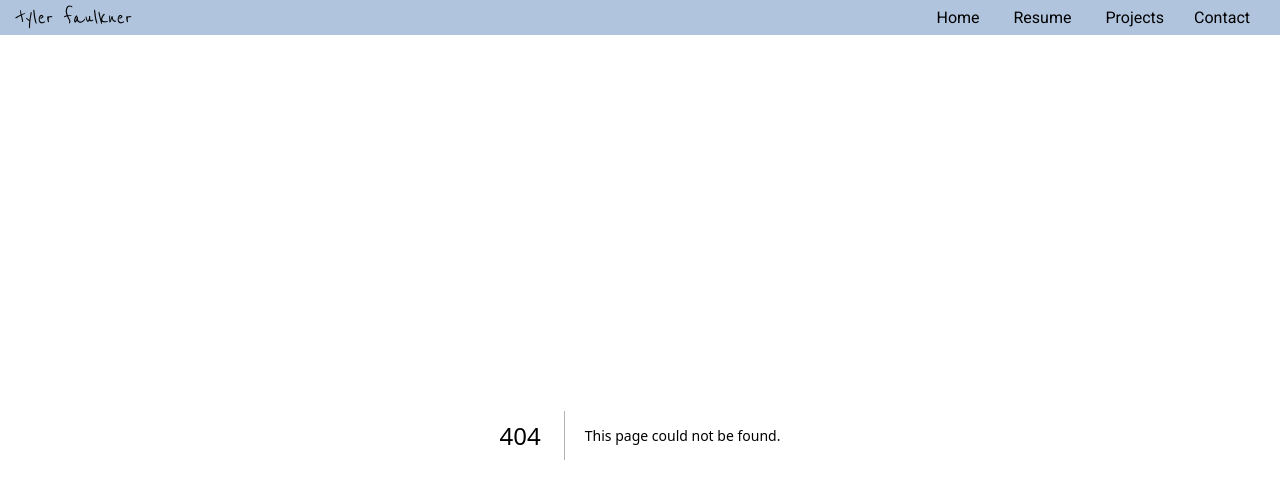
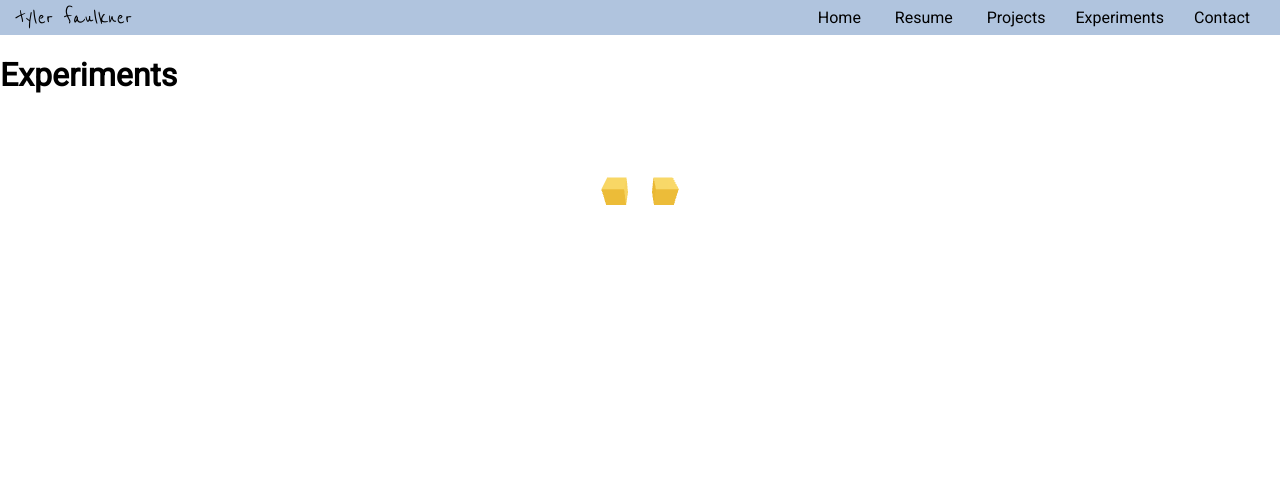
Before and after one commit to tylerfaulkner/tyler-faulkner-site, a Next.js app: page /experiments in a window 1280 px wide. Before the commit this address had no page. Shown: the top 498 px of the page. Built offline with nearby package versions, Linux system fonts and the light colour scheme.

Commit message:
Recreated Example Three-Fiber Example

```diff
--- a/components/topbar.js
+++ b/components/topbar.js
@@ -38,6 +38,7 @@ export default function TopBar() {
                 <Link href={"/"} className="topelement">Home</Link>
                 <Link href={"/Tyler Faulkner Resume 2023.pdf"} className="topelement"> Resume </Link>
                 <Link href={"/projects"} className="topelement">Projects</Link>
+                <Link href={"/experiments"} className="topelement">Experiments</Link>
                 <Link href={"/contact"} className="topelement">Contact</Link>
             </div>  :
             <a onClick={click}>
--- a/package.json
+++ b/package.json
@@ -10,6 +10,8 @@
     "@mdx-js/loader": "^2.1.5",
     "@mdx-js/react": "^2.1.5",
     "@next/mdx": "^13.0.5",
+    "@react-three/fiber": "^8.12.0",
+    "@types/three": "^0.149.0",
     "bootstrap": "^5.2.1",
     "emailjs": "^4.0.1",
     "eslint-config-next": "^13.0.4",
@@ -23,6 +25,7 @@
     "remark-math": "^5.1.1",
     "remark-prism": "^1.3.6",
     "remark-rehype": "^10.1.0",
-    "sharp": "^0.31.3"
+    "sharp": "^0.31.3",
+    "three": "^0.150.1"
   }
 }
--- /dev/null
+++ b/pages/experiments/index.js
@@ -0,0 +1,40 @@
+import React, {useRef, useState} from "react";
+import { Canvas, useFrame } from '@react-three/fiber'
+
+function Box(props) {
+  // This reference gives us direct access to the THREE.Mesh object
+  const ref = useRef()
+  // Hold state for hovered and clicked events
+  const [hovered, hover] = useState(false)
+  const [clicked, click] = useState(false)
+  // Subscribe this component to the render-loop, rotate the mesh every frame
+  useFrame((state, delta) => (ref.current.rotation.x += delta))
+  // Return the view, these are regular Threejs elements expressed in JSX
+  return (
+    <mesh
+      {...props}
+      ref={ref}
+      scale={clicked ? 1.5 : 1}
+      onClick={(event) => click(!clicked)}
+      onPointerOver={(event) => hover(true)}
+      onPointerOut={(event) => hover(false)}>
+      <boxGeometry args={[1, 1, 1]} />
+      <meshStandardMaterial color={hovered ? 'hotpink' : 'orange'} />
+    </mesh>
+  )
+}
+
+
+export default function experiments() {
+    return (
+        <div className=''>
+            <h1>Experiments</h1>
+            <Canvas>
+                <ambientLight />
+                <pointLight position={[10, 10, 10]} />
+                <Box position={[-1.2, 0, 0]} />
+                <Box position={[1.2, 0, 0]} />
+            </Canvas>
+        </div>
+    );
+}
```
Also changed, not shown: 1 other file (tests, documents, lock files or other folders).
